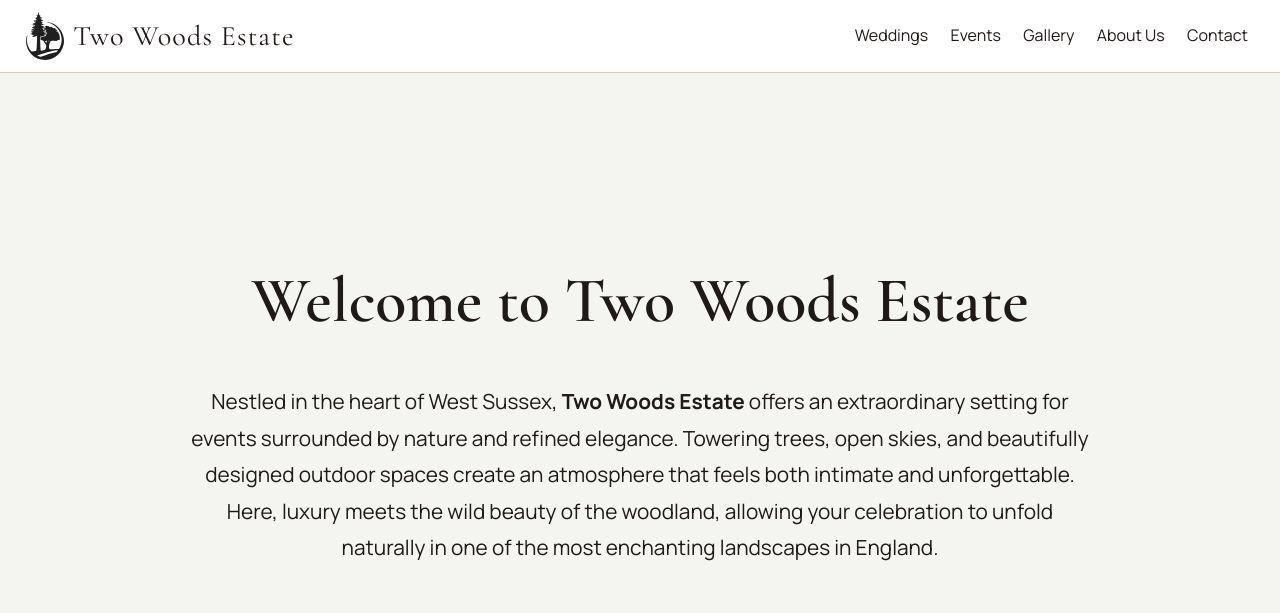
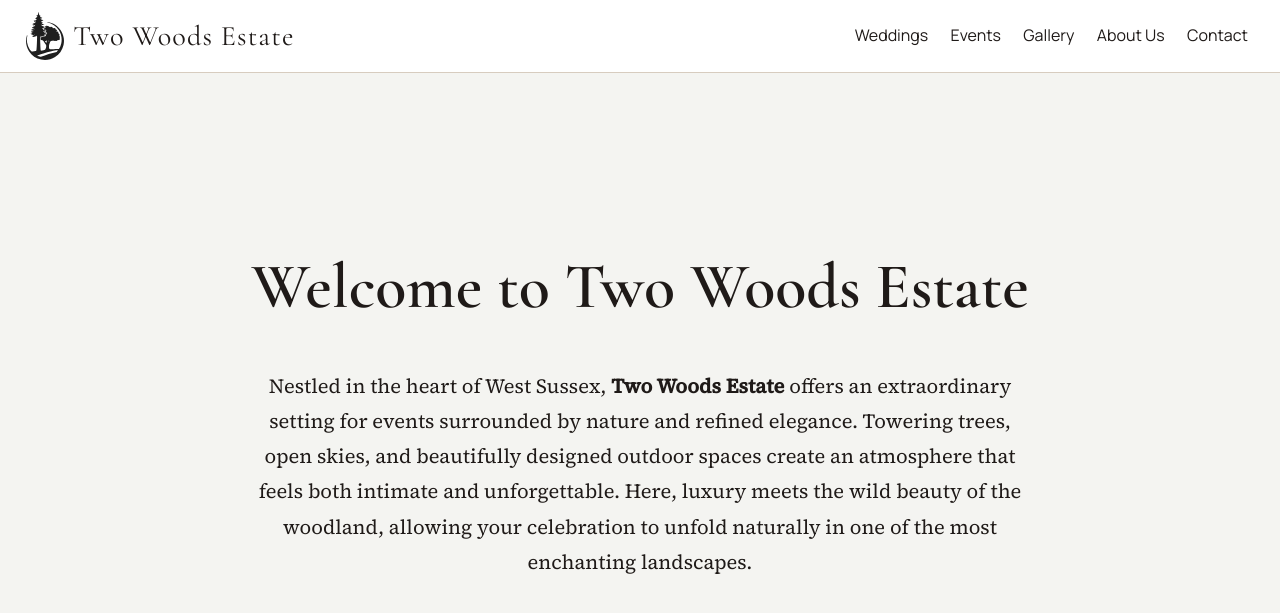
Before and after one commit to beribak/two_woods_estate, a Jekyll site: the page built from index.html, in a window 1280 px wide and 900 px high, scrolled down 930 px, cut to the strip 0-859 px from the top of the window. Shown: the top 613 px of the strip. Built offline with Jekyll 4.4.1, drawn with Linux system fonts in a browser that asks for light colours; some of the changed text lies outside the part shown.

Commit message:
change fonts

```diff
--- a/_data/home.yml
+++ b/_data/home.yml
@@ -3,12 +3,12 @@
   source: "/assets/videos/two-woods.mp4"
 intro:
   heading: "Welcome to Two Woods Estate"
-  body: "Nestled in the heart of West Sussex, <strong>Two Woods Estate</strong> offers an extraordinary setting for events surrounded by nature and refined elegance. Towering trees, open skies, and beautifully designed outdoor spaces create an atmosphere that feels both intimate and unforgettable. Here, luxury meets the wild beauty of the woodland, allowing your celebration to unfold naturally in one of the most enchanting landscapes in England."
+  body: "Nestled in the heart of West Sussex, <strong>Two Woods Estate</strong> offers an extraordinary setting for events surrounded by nature and refined elegance. Towering trees, open skies, and beautifully designed outdoor spaces create an atmosphere that feels both intimate and unforgettable. Here, luxury meets the wild beauty of the woodland, allowing your celebration to unfold naturally in one of the most enchanting landscapes."
 explore:
   heading: "Explore the Venue"
   left:
     heading: "Weddings at Two Woods Estate"
-    body: "From intimate ceremonies to full-weekend celebrations, the estate offers a sequence of spaces that flow naturally from vows to dinner and dancing."
+    body: "From intimate ceremonies to large celebrations, the estate offers a sequence of spaces that flow naturally from vows to dinner and dancing."
     image: "https://www.twowoodsestate.com/images-2024-2/pic02.jpg"
     alt: "Wedding couple at the venue"
     photographer: ""
--- a/_layouts/default.html
+++ b/_layouts/default.html
@@ -7,7 +7,7 @@
     <meta name="description" content="{{ page.excerpt | default: site.description | strip_html | strip_newlines | truncate: 160 }}" />
     <link rel="preconnect" href="https://fonts.googleapis.com" />
     <link rel="preconnect" href="https://fonts.gstatic.com" crossorigin />
-    <link href="https://fonts.googleapis.com/css2?family=Cormorant+Garamond:wght@400;500;600;700&family=Manrope:wght@300;400;500;600;700&display=swap" rel="stylesheet" />
+    <link href="https://fonts.googleapis.com/css2?family=Cormorant+Garamond:wght@400;500;600;700&family=Manrope:wght@300;400;500;600;700&family=Source+Serif+4:opsz,wght@8..60,300;8..60,400;8..60,500&display=swap" rel="stylesheet" />
     <link rel="stylesheet" href="{{ '/assets/css/site.css' | relative_url }}" />
     <link rel="stylesheet" href="{{ '/assets/css/footer.css' | relative_url }}" />
     <link rel="stylesheet" href="{{ '/assets/css/contact.css' | relative_url }}" />
--- a/assets/css/home-banner.css
+++ b/assets/css/home-banner.css
@@ -57,8 +57,8 @@
 }
 
 .banner-text p {
-  font-size: clamp(0.95rem, 1.4vw, 1.1rem);
-  line-height: 1.7;
+  font-size: clamp(0.92rem, 1.1vw, 1rem);
+  line-height: 1.65;
   margin-bottom: 1.2rem;
   color: #e8e0d4;
 }
--- a/assets/css/home-explore.css
+++ b/assets/css/home-explore.css
@@ -71,8 +71,8 @@
 }
 
 .explore-item-content p {
-  font-size: clamp(1.08rem, 1.55vw, 1.3rem);
-  line-height: 1.6;
+  font-size: clamp(1rem, 1.2vw, 1.14rem);
+  line-height: 1.65;
 }
 
 .explore-item-content .btn {
--- a/assets/css/site.css
+++ b/assets/css/site.css
@@ -9,6 +9,9 @@
   --ticker-height: 38px;
   --header-height: 72px;
   --top-ui-height: 110px;
+  --font-ui: "Manrope", "Segoe UI", sans-serif;
+  --font-heading: "Cormorant Garamond", Georgia, serif;
+  --font-copy: "Source Serif 4", Georgia, serif;
 }
 
 * {
@@ -22,7 +25,7 @@
 }
 
 body {
-  font-family: "Manrope", "Segoe UI", sans-serif;
+  font-family: var(--font-ui);
   color: var(--ink);
   background: var(--bg);
   line-height: 1.65;
@@ -32,9 +35,17 @@
 h2,
 h3,
 h4 {
-  font-family: "Cormorant Garamond", Georgia, serif;
+  font-family: var(--font-heading);
   line-height: 1.12;
   margin: 0 0 0.4em;
+}
+
+p {
+  font-family: var(--font-copy);
+  font-weight: 400;
+  letter-spacing: 0;
+  font-size: 0.98rem;
+  line-height: 1.68;
 }
 
 h1 {
@@ -141,7 +152,7 @@
 }
 
 .brand {
-  font-family: "Cormorant Garamond", serif;
+  font-family: var(--font-heading);
   text-decoration: none;
   font-size: clamp(1.5rem, 2.2vw, 2.1rem);
   letter-spacing: 0.04em;
@@ -295,11 +306,16 @@
 }
 
 .panel > p {
-  font-size: clamp(1.05rem, 1.8vw, 1.3rem);
+  font-size: clamp(0.98rem, 1.45vw, 1.16rem);
   max-width: 72ch;
   margin-left: auto;
   margin-right: auto;
   line-height: 1.75;
+}
+
+.landing-hero + .section.panel > p,
+.hero-image + .section.panel > p {
+  font-size: clamp(1.06rem, 1.68vw, 1.26rem);
 }
 
 .home-page .landing-hero + .section.panel {
@@ -352,8 +368,8 @@
 
 .about-copy p {
   margin: 0;
-  font-size: clamp(1.08rem, 1.6vw, 1.32rem);
-  line-height: 1.75;
+  font-size: clamp(1rem, 1.3vw, 1.16rem);
+  line-height: 1.72;
 }
 
 .carousel-wrap {
```
Also changed, not shown: _data/weddings.yml (+5 -5 lines).
